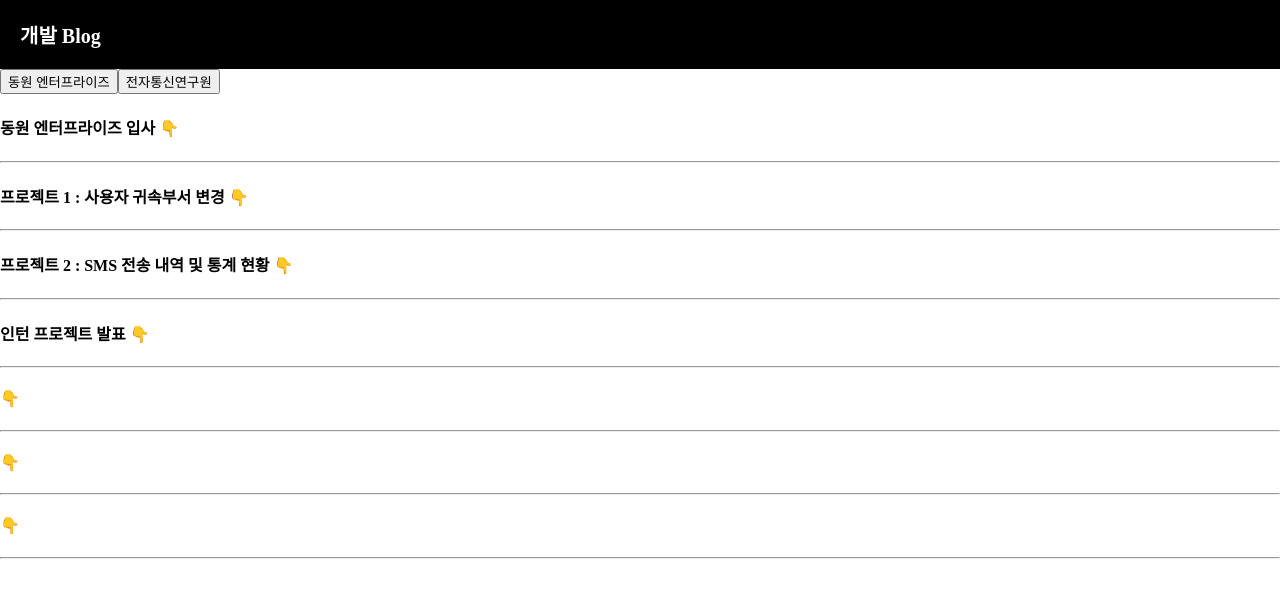
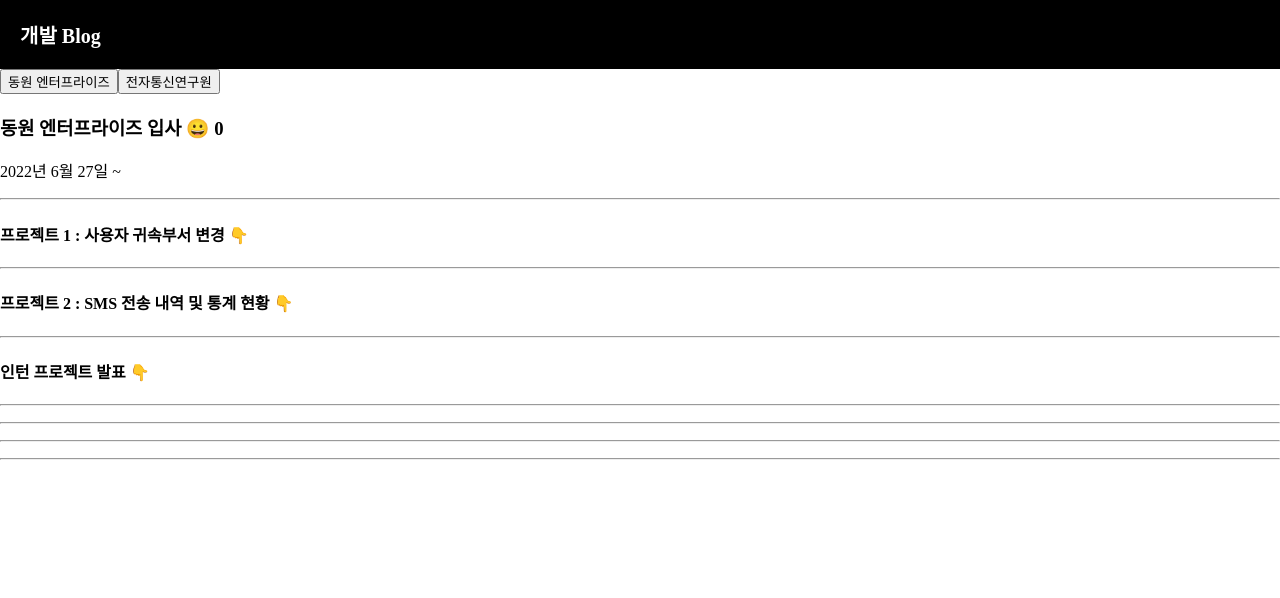
Before and after one commit to ju-seong-hyeon/DevelopBlog_Revise, a React (Create React App) app: page / in a window 1280 px wide. Shown: the top 598 px of the page. Built offline with nearby package versions, Linux system fonts and the light colour scheme.

Commit message:
Update career.jsx

```diff
--- a/src/Component/career.jsx
+++ b/src/Component/career.jsx
@@ -2,24 +2,34 @@
 import React, {useState} from 'react'
 
 function Career(props){
-  let [img, ch_img] = useState(['👇']);
-  let [careerDate, ch_careerDate] = useState([]);
+  var [img, ch_img] = useState(['👇']);
+  var [count, ch_count] = useState(0);
+  var [careerDate, ch_careerDate] = useState([]);
 
    function img_UpClick(date){
             var image = [...img];
+            if(image == '👇'){
               image = '☝'
               ch_img(image);
 
-    var cur_date = [...careerDate];
-    cur_date = date;
+              var cur_date = date;
               ch_careerDate(cur_date);
             }
+            else{
+              image = '👇'
+              ch_img(image);
+              ch_careerDate("");
+            }
+          }
 
-  const datevalue = props.date;
-
+  var datevalue = props.date;
+  var param = props.param;
   return(
     <div className = 'list1'>
-         <h4> {props.value} <scan onClick ={ () => {img_UpClick(datevalue)}}>{img}</scan> </h4>
+
+    {param === 0 && <h3> {props.value} <span onClick = { ()=>{ ch_count(count+1) } }> 😀 </span> {count}</h3>}
+    {param === 0 && <font size = "3"> {props.date} </font>}
+    {param === 1 && <h4> {props.value} <scan onClick ={ () => {img_UpClick(datevalue)}}>{img}</scan> </h4>}
        <p> {careerDate}</p>
        <hr/>
     </div>
@@ -27,7 +37,3 @@
 }
 
 export default Career
-
-/*
-<p> {props.date}</p>
-*/
```
Lines whose indentation alone changed are shown as unchanged.
